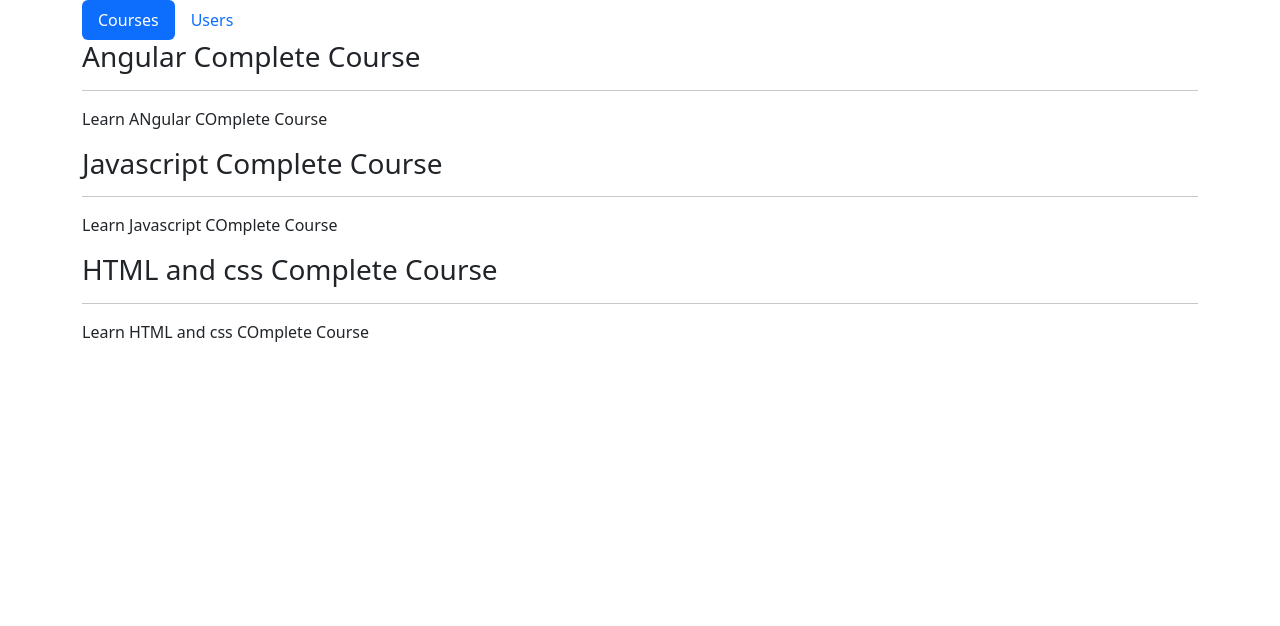
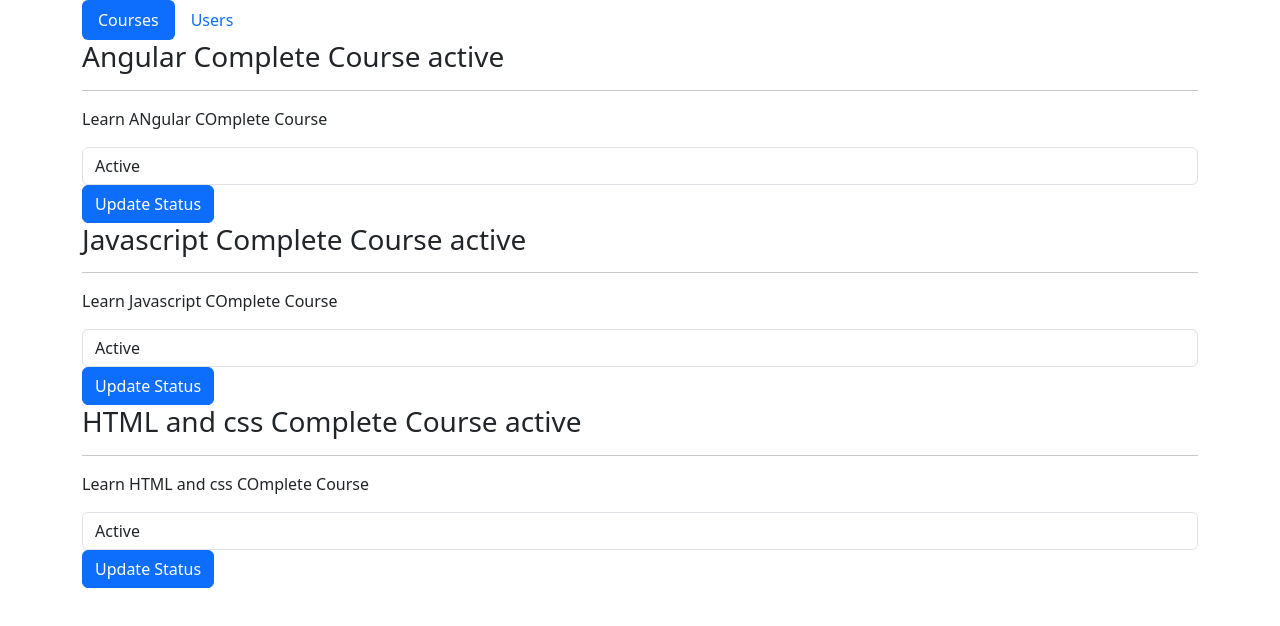
Before and after one commit to leelanarasimha/angular-animations, an Angular app: page / in a window 1280 px wide. Shown: the top 626 px of the page. Built offline with nearby package versions, Linux system fonts and the light colour scheme.

Commit message:
event emitter to update course

```diff
--- a/src/app/course/course.component.html
+++ b/src/app/course/course.component.html
@@ -1,4 +1,20 @@
-<h3>{{ course.name }}</h3>
+<h3>
+  {{ course.name }}
+
+  <span class="label label-default">{{ course.status }}</span>
+</h3>
 <hr />
 
 <p>{{ course.description }}</p>
+
+<div>
+  <select class="form-control" #statusRef>
+    <option value="active">Active</option>
+    <option value="inactive">InActive</option>
+    <option value="draft">Draft</option>
+  </select>
+
+  <button class="btn btn-primary" (click)="onStatusUpdate()">
+    Update Status
+  </button>
+</div>
--- a/src/app/course/course.component.ts
+++ b/src/app/course/course.component.ts
@@ -1,4 +1,11 @@
-import { Component, Input } from '@angular/core';
+import {
+  Component,
+  Input,
+  ViewChild,
+  ElementRef,
+  EventEmitter,
+  Output,
+} from '@angular/core';
 import { Course } from '../courses/course.model';
 
 @Component({
@@ -8,4 +15,11 @@ import { Course } from '../courses/course.model';
 })
 export class CourseComponent {
   @Input() course!: Course;
+  @ViewChild('statusRef') statusRef!: ElementRef<HTMLSelectElement>;
+  @Output() statusUpdated = new EventEmitter<string>();
+
+  onStatusUpdate() {
+    const selectedValue = this.statusRef.nativeElement.value;
+    this.statusUpdated.emit(selectedValue);
+  }
 }
--- a/src/app/courses/courses.component.html
+++ b/src/app/courses/courses.component.html
@@ -1,5 +1,9 @@
 <div class="row">
   <div class="col-xs-12">
-    <app-course *ngFor="let course of courses" [course]="course"></app-course>
+    <app-course
+      *ngFor="let course of courses; let i = index"
+      [course]="course"
+      (statusUpdated)="onStatusUpdate($event, i)"
+    ></app-course>
   </div>
 </div>
--- a/src/app/courses/courses.component.ts
+++ b/src/app/courses/courses.component.ts
@@ -16,4 +16,8 @@ export class CoursesComponent {
       this.courses = courses;
     });
   }
+
+  onStatusUpdate(newValue: string, index: number) {
+    this.courses[index].status = newValue;
+  }
 }
```
